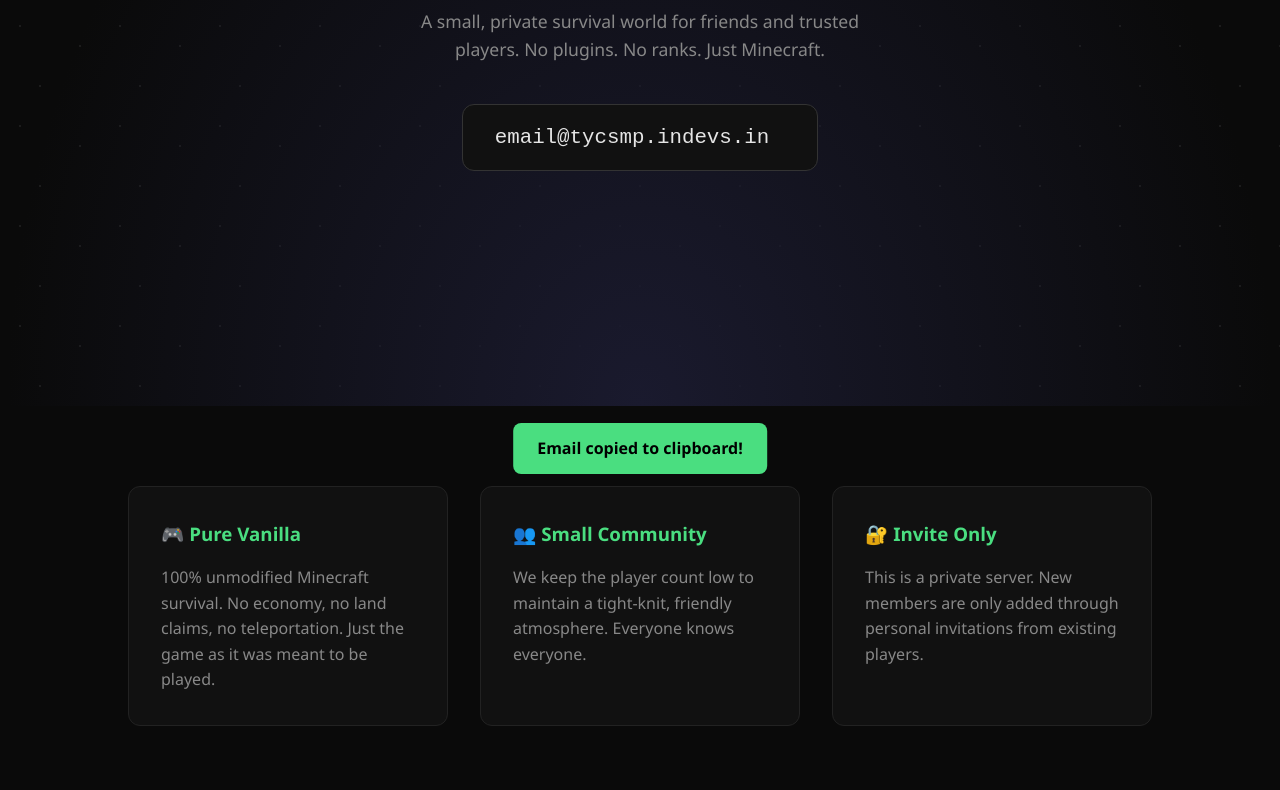
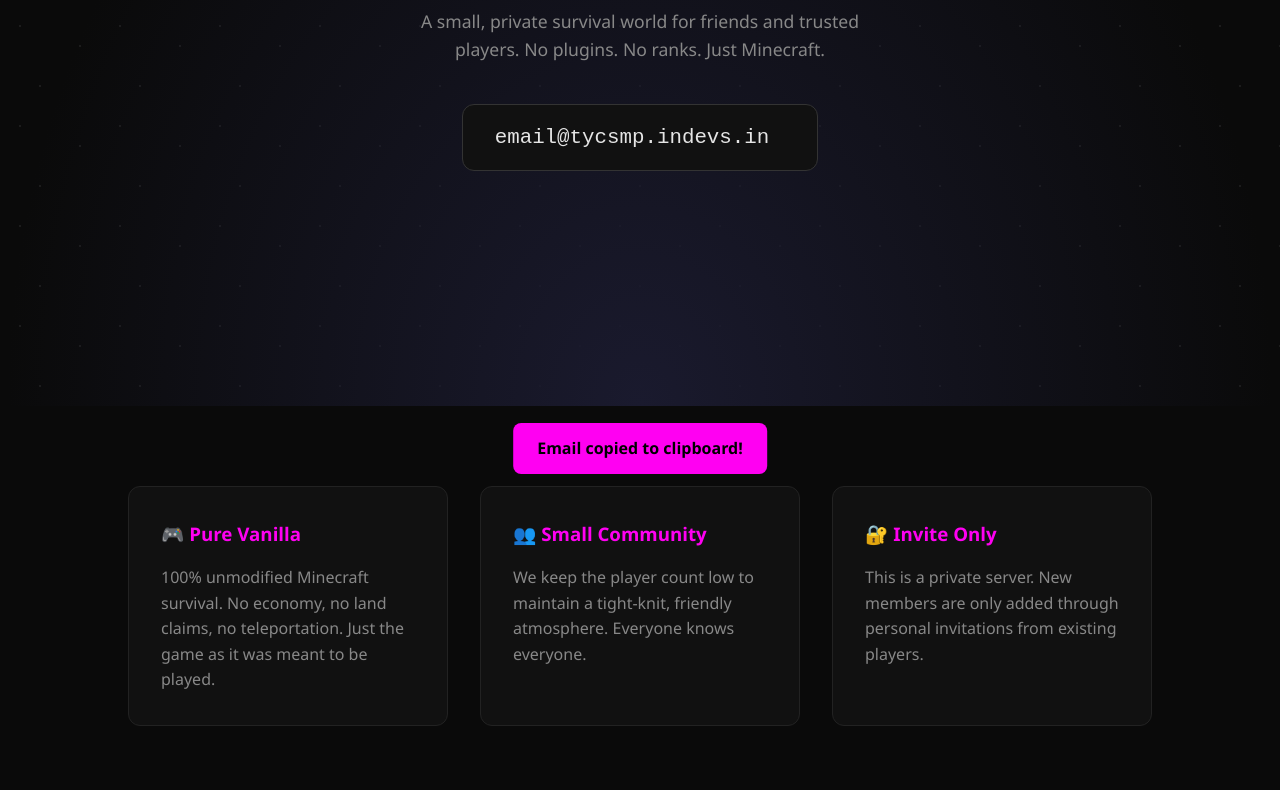
Before and after one commit to anantapunmagar/TYC-SMP, a plain HTML site: page index.html in a window 1280 px wide. Shown: the part 394-1184 px from the top of the page. Drawn offline with Linux system fonts and the light colour scheme.

Commit message:
Update index.html

```diff
--- a/index.html
+++ b/index.html
@@ -8,7 +8,7 @@
     <style>
         /* --- MINIMALIST STYLING --- */
         :root {
-            --accent: #4ade80;
+            --accent: #ff00f2;
             --bg: #0a0a0a;
             --card: #111;
             --text: #e5e5e5;
```
